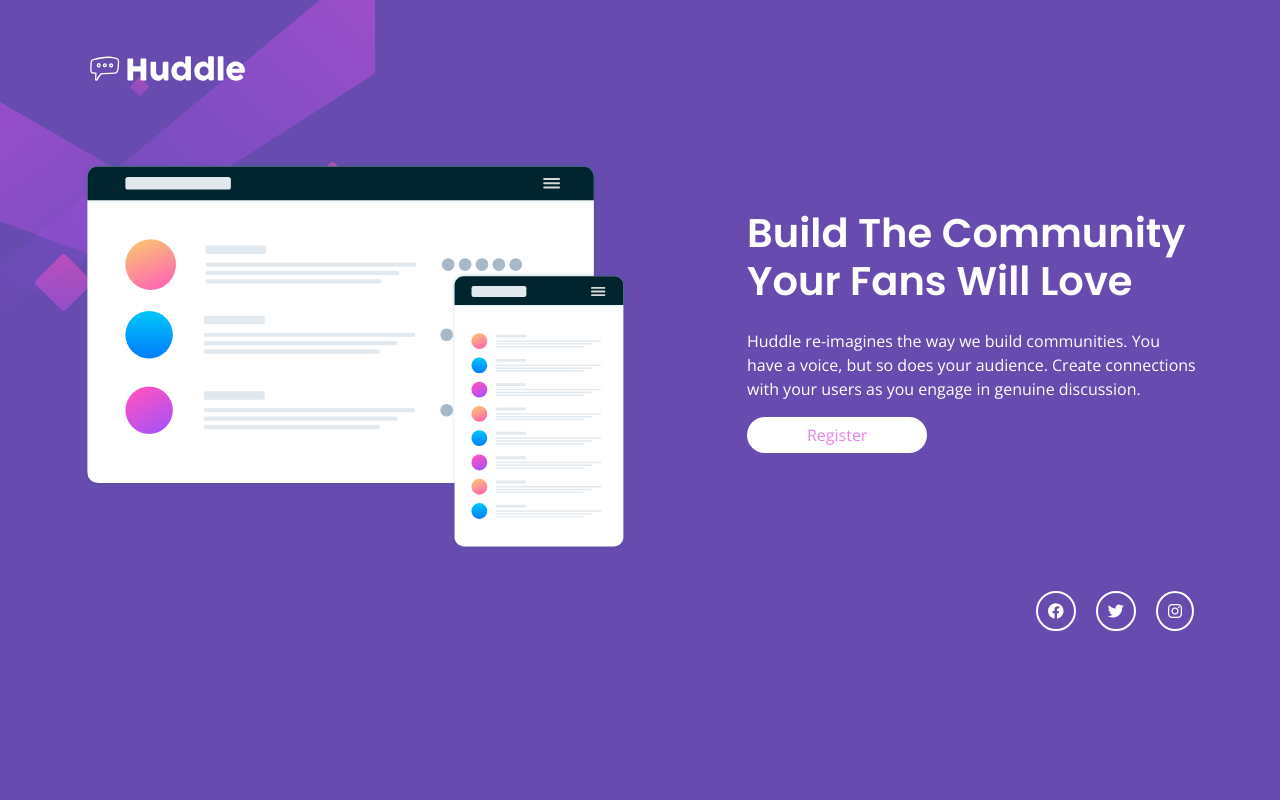
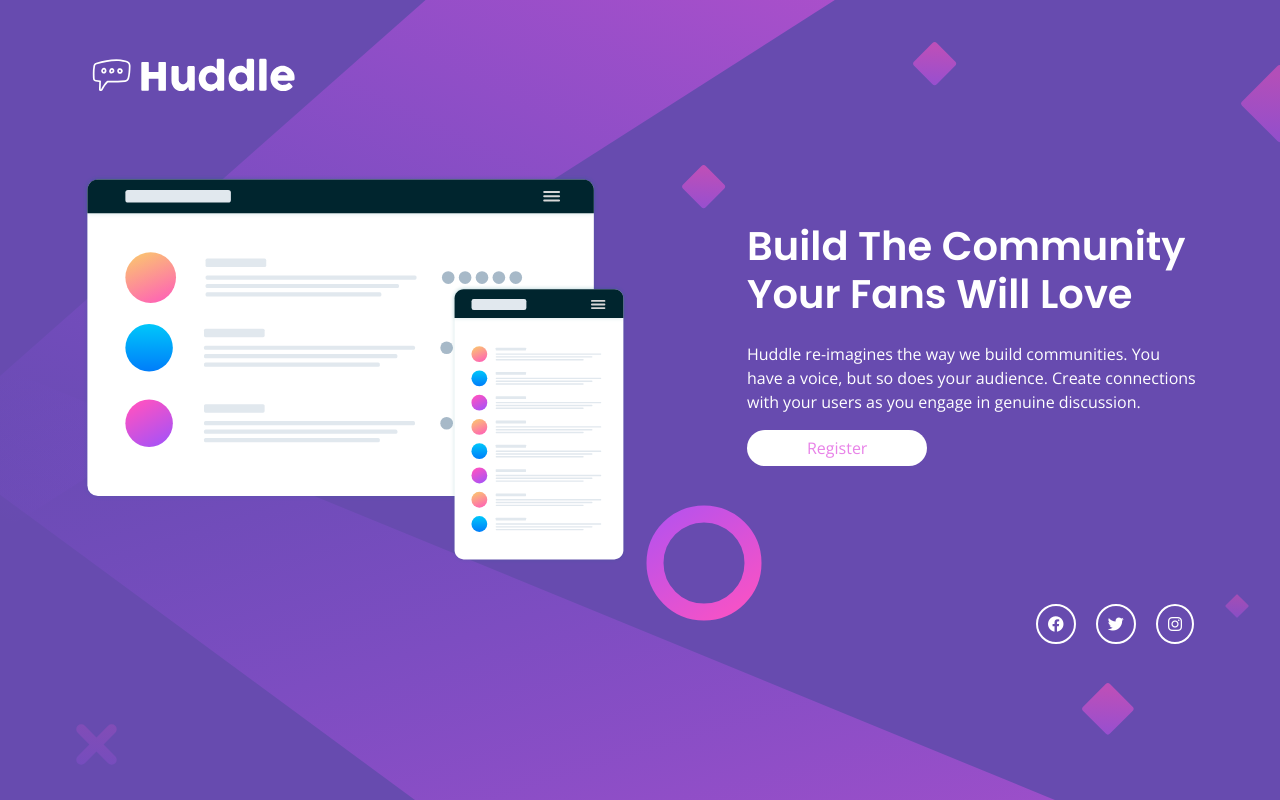
Before and after one commit to aungkokokhant16/HuddlingLandingPageWithSingle, a website: page index.html in a window 1280 px wide. Drawn offline with nearby package versions, Linux system fonts and the light colour scheme.

Commit message:
second commit

```diff
--- a/index.html
+++ b/index.html
@@ -14,8 +14,14 @@
 <body>
     <section >
 
-        <div class="container mt-5 mb-4 ">
-                        <img src="images/logo.svg " class="w-10"   alt="" >
+        <div class="container   ">
+            <div class="row mt-5 mb-4">
+                <div class="col-md-6 ">
+                    <img src="images/logo.svg " class="w-50"   alt="" >
+                </div>
+
+            </div>
+
         </div>
     </section>
 
--- a/scss/app.scss
+++ b/scss/app.scss
@@ -21,11 +21,7 @@ $utilities: (
 
 @import "../node_modules/bootstrap/scss/bootstrap";
 
-body {
-  background-image: url("../images/bg-desktop.svg");
-  background-color: $secondary;
-  background-color: $primary;
-}
+
 .two:hover{
   background: $secondary;
   color: white;
@@ -44,10 +40,14 @@ i {
 
 }
 
-i:hover{
+i:hover {
   border: 2px solid $secondary;
   color: $secondary;
-  background: $secondary;
+
+}
+
+.fa-brands:hover{
+  color: $secondary !important;
 }
 
 @media screen and (min-width: 375px) {
@@ -58,3 +58,11 @@ body {
   background-color: $primary;
 }
 }
+
+@media screen and (max-width: 1440px){
+  body {
+    background-image: url("../images/bg-desktop.svg");
+    background-color: $secondary;
+    background-color: $primary;
+  }
+}
```
Also changed, not shown: css/app.css, 1 other file.
